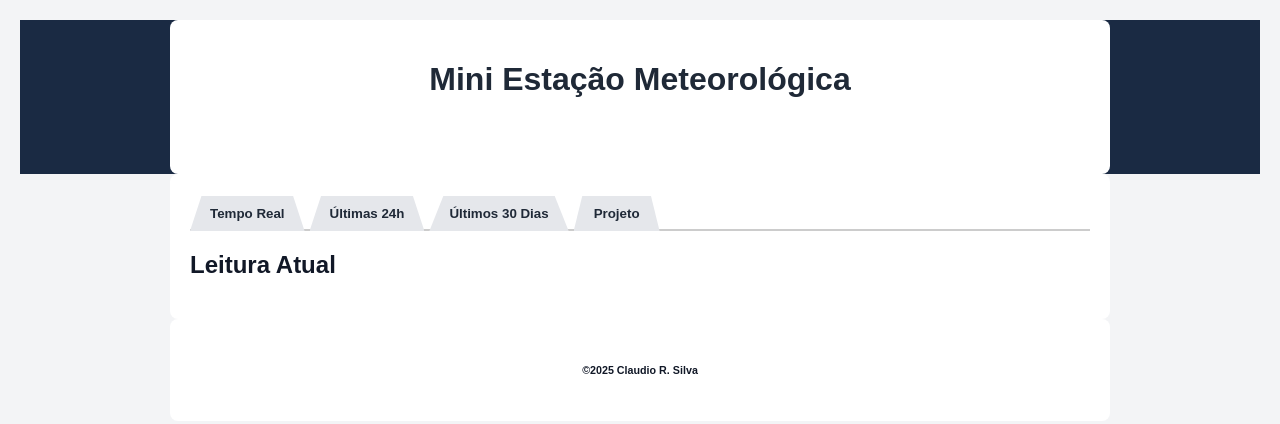
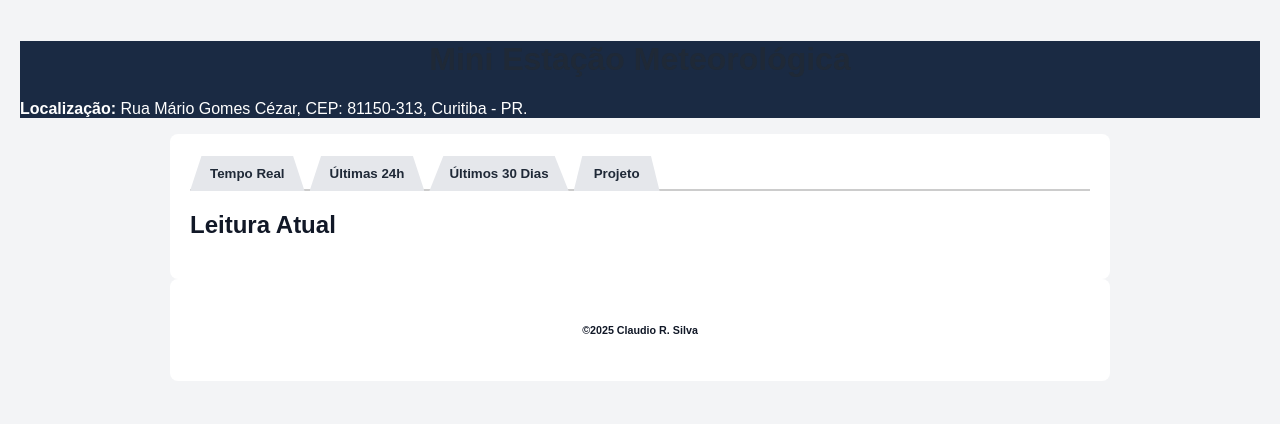
Before and after one commit to ArkhosAggelos/estacao_meteorologica, a website: page site/index.html in a window 1280 px wide. Drawn offline with nearby package versions, Linux system fonts and the light colour scheme; no server answers.

Commit message:
Atualizar o index.html

```diff
--- a/site/index.html
+++ b/site/index.html
@@ -9,7 +9,7 @@
 </head>
 <body>
   <header>
-    <div class="container">
+    <div class="cabeca">
       <h1>Mini Estação Meteorológica</h1>
       <p><b>Localização:</b> Rua Mário Gomes Cézar, CEP: 81150-313, Curitiba - PR.</p>
     </div>
```
